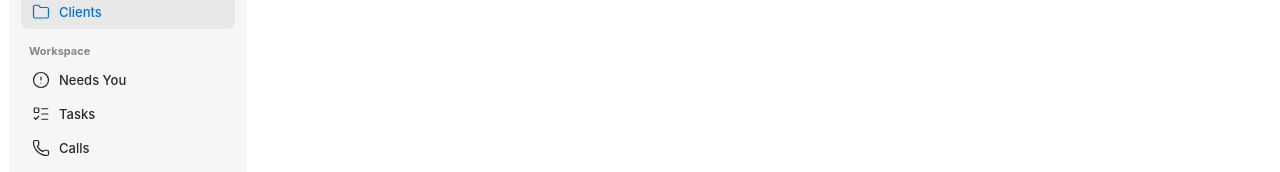
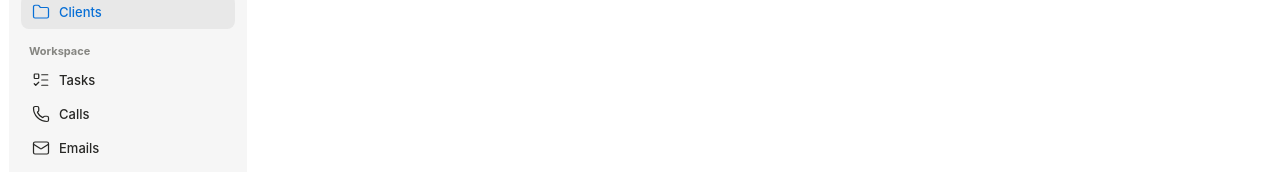
Before and after one commit to victorbash400/Frontdesk, a Next.js app: page / in a window 1280 px wide. Shown: the part 136-308 px from the top of the page. Built offline with nearby package versions, Linux system fonts and the light colour scheme; no server answers; sample sign-in values are in the browser's storage.

Commit message:
Remove Needs You from sidebar

```diff
--- a/app/components/Sidebar.tsx
+++ b/app/components/Sidebar.tsx
@@ -1,4 +1,4 @@
-import { BookOpenCheck, CircleAlert, Command, FileText, Folder, FolderPlus, ListTodo, Mail, Phone, Puzzle, Trash2, type LucideIcon } from "lucide-react";
+import { BookOpenCheck, Command, FileText, Folder, FolderPlus, ListTodo, Mail, Phone, Puzzle, Trash2, type LucideIcon } from "lucide-react";
 
 import { locationLabels } from "../lib/fileSystemSelectors";
 import type { Destination, SmartLocation } from "../types/filesystem";
@@ -10,7 +10,6 @@ const clientItems: Array<{ location: SmartLocation; icon: LucideIcon }> = [
 ];
 
 const workspaceItems: Array<{ location: SmartLocation; icon: LucideIcon }> = [
-  { location: "needs-you", icon: CircleAlert },
   { location: "tasks", icon: ListTodo },
   { location: "calls", icon: Phone },
   { location: "emails", icon: Mail },
```
